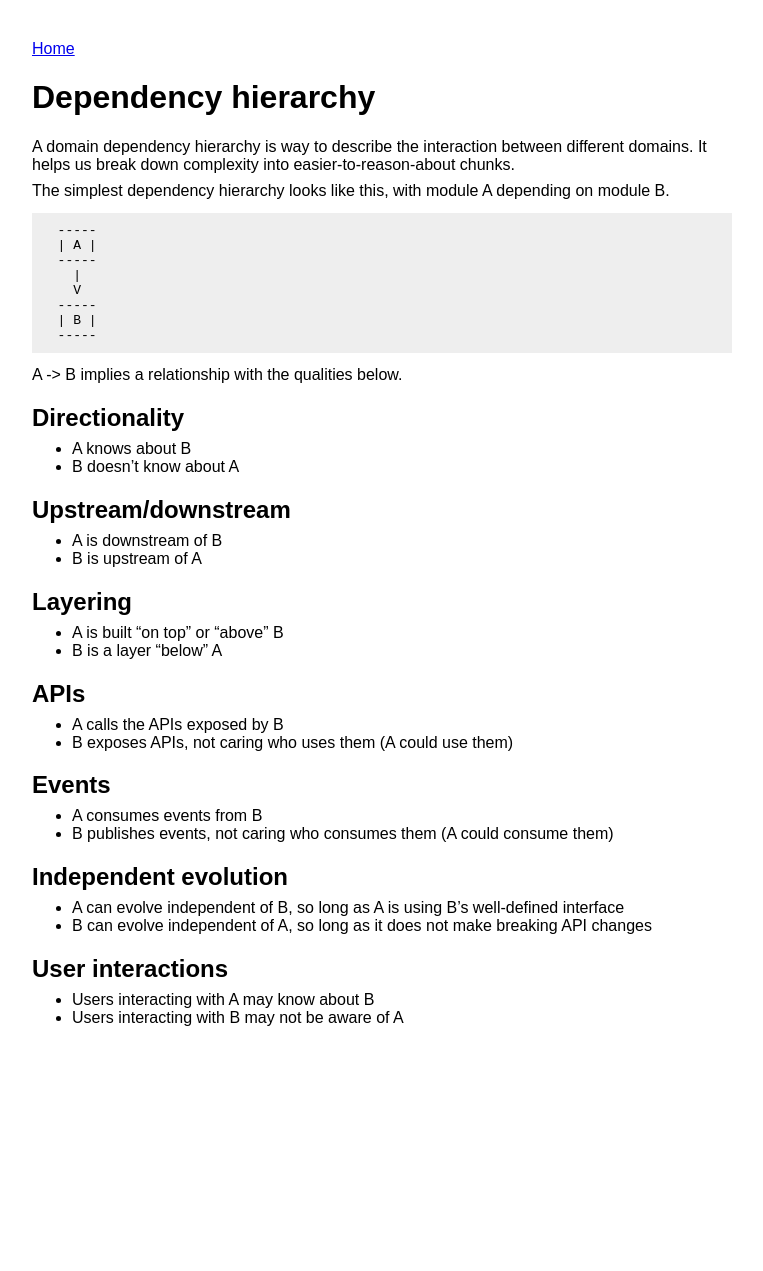
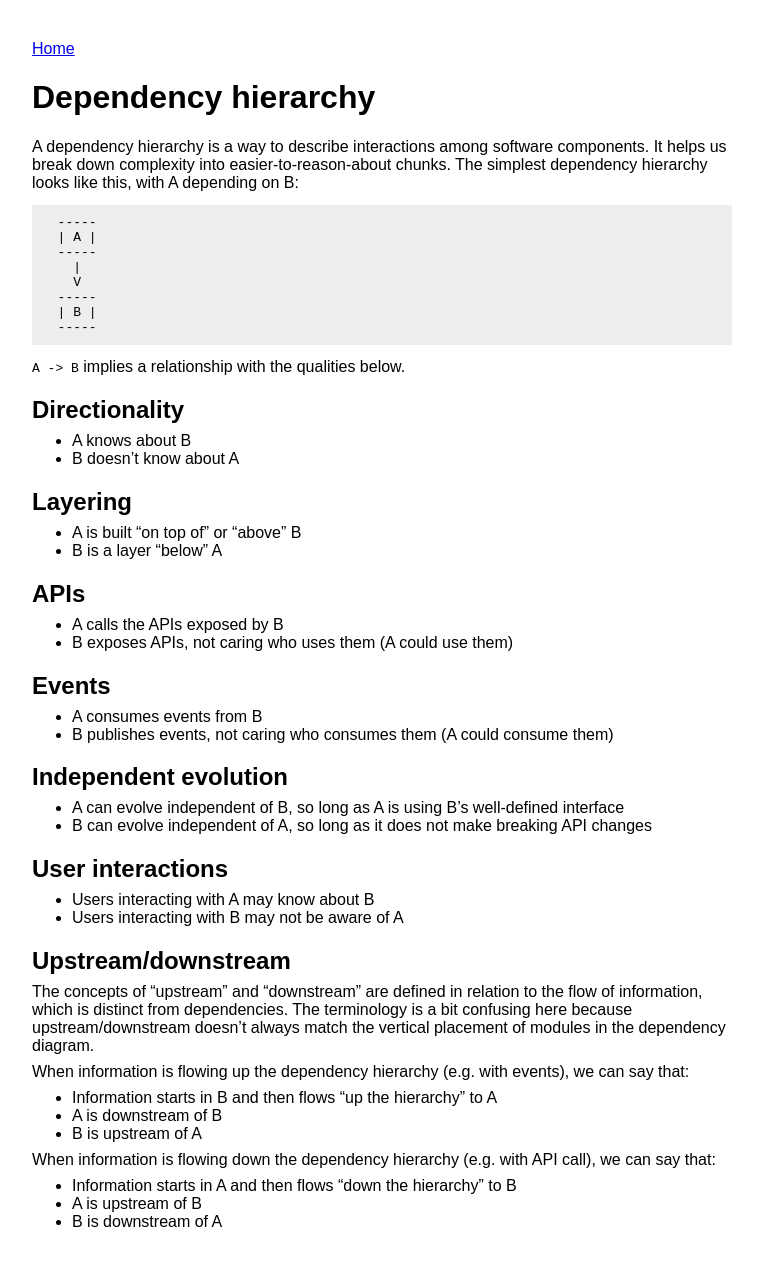
Before and after one commit to maxh/maxheinritz.com, a Jekyll site: the page built from _notes/dependency-hierarchy.md, in a window 1280 px wide. Shown: the whole page, without its empty margins (108-871 px from the left). Built offline with Jekyll 4.4.1, drawn with Linux system fonts in a browser that asks for light colours; before the commit the page ends 1067 px from its top, so only the background shows below that.

````diff
--- a/_notes/dependency-hierarchy.md
+++ b/_notes/dependency-hierarchy.md
@@ -4,9 +4,7 @@
 layout: note
 ---
 
-A domain dependency hierarchy is way to describe the interaction between different domains. It helps us break down complexity into easier-to-reason-about chunks.
-
-The simplest dependency hierarchy looks like this, with module A depending on module B.
+A dependency hierarchy is a way to describe interactions among software components. It helps us break down complexity into easier-to-reason-about chunks. The simplest dependency hierarchy looks like this, with A depending on B:
 
 ```
   -----
@@ -55,3 +48,19 @@
 
 - Users interacting with A may know about B
 - Users interacting with B may not be aware of A
+
+## Upstream/downstream
+
+The concepts of "upstream" and "downstream" are defined in relation to the flow of information, which is distinct from dependencies. The terminology is a bit confusing here because upstream/downstream doesn't always match the vertical placement of modules in the dependency diagram.
+
+When information is flowing up the dependency hierarchy (e.g. with events), we can say that:
+
+- Information starts in B and then flows "up the hierarchy" to A
+- A is downstream of B
+- B is upstream of A
+
+When information is flowing down the dependency hierarchy (e.g. with API call), we can say that:
+
+- Information starts in A and then flows "down the hierarchy" to B
+- A is upstream of B
+- B is downstream of A
````
Also changed, not shown: other parts of _notes/dependency-hierarchy.md (+2 -7 lines), _notes/entity-and-value-object.md (+1 -1 lines), _notes/event-log.md (added, +11 -0 lines).
